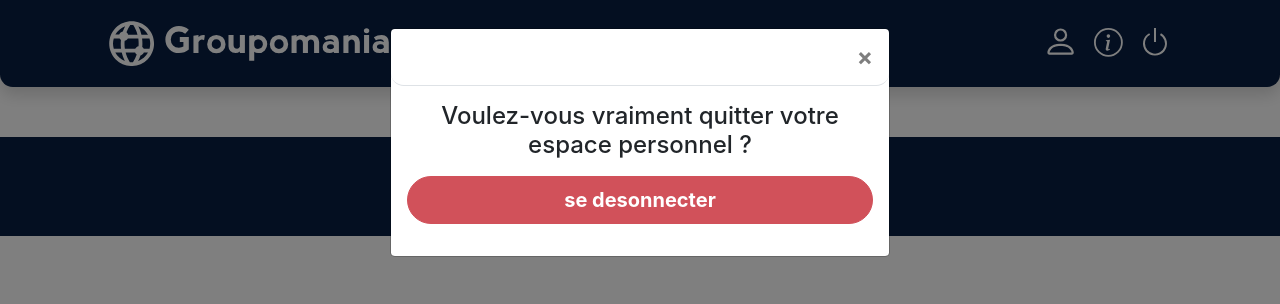
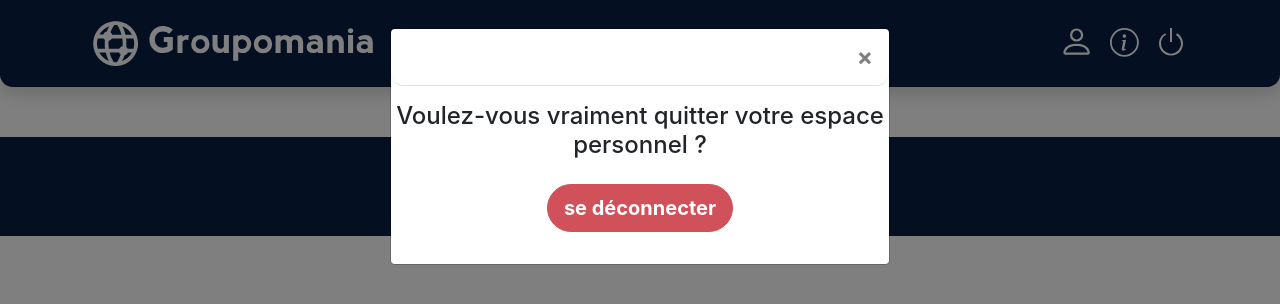
Before and after one commit to MarineFlora/MarineRapeneau_7_08112021, a Vue app in the folder frontend/: page / in a window 1280 px wide. Both pictures are taken after a click on the link 1155 px from the left and 43 px from the top of the page. Shown: the top 304 px of the page. Built offline with nearby package versions, Linux system fonts and the light colour scheme.

Commit message:
ajout tooltip hover header icons

```diff
--- a/frontend/src/components/TheHeader.vue
+++ b/frontend/src/components/TheHeader.vue
@@ -1,7 +1,7 @@
 <template>
     <header class="py-2 bg-dark shadow">
         <b-container>
-            <b-navbar>
+            <b-navbar class="px-0">
 
                 <b-navbar-brand href="/" class="mx-2">
                     <b-img
@@ -20,7 +20,12 @@
                 </b-navbar-brand>
 
                 <b-navbar-nav class="ml-auto align-items-center">
-                    <b-nav-item to="/user-profile" @mouseover="hoverProfile = true" @mouseleave="hoverProfile = false">
+                    <b-nav-item
+                        to="/user-profile"
+                        @mouseover="hoverProfile = true"
+                        @mouseleave="hoverProfile = false"
+                        v-b-tooltip.hover.v-primary
+                        title="profil">
                             <b-icon
                                 v-if="!hoverProfile"
                                 icon="person"
@@ -32,11 +37,15 @@
                                 icon="person-fill"
                                 variant="primary"
                                 font-scale="2.2"
-                            title="profil"
                             ></b-icon>
                     </b-nav-item>
 
-                    <b-nav-item to="/about" @mouseover="hoverInfo = true" @mouseleave="hoverInfo = false">
+                    <b-nav-item
+                        to="/about"
+                        @mouseover="hoverInfo = true"
+                        @mouseleave="hoverInfo = false"
+                        v-b-tooltip.hover.v-primary
+                        title="à propos">
                             <b-icon
                                 v-if="!hoverInfo"
                                 icon="info-circle"
@@ -48,26 +57,24 @@
                                 icon="info-circle-fill"
                                 variant="primary"
                                 font-scale="1.8"
-                            title="à propos"
                             ></b-icon>
                     </b-nav-item>
 
-                    <b-nav-item>
+                    <b-nav-item v-b-tooltip.hover.v-primary title="se déconnecter">
                         <b-icon
                             icon="power"
                             font-scale="2"
                             class="logout-icon"
-                            title="se deconnecter"
                             v-b-modal.my-modal
                         ></b-icon>
 
                         <b-modal id="my-modal" hide-footer>
-                            <div class="text-center">
+                            <b-row class="text-center flex-column align-items-center">
                                 <h4>Voulez-vous vraiment quitter votre espace personnel ?</h4>
                                 <router-link :to="{name: 'Login'}">
-                                    <BaseButton button-title="se desonnecter"/>
+                                    <BaseButton button-title="se déconnecter"/>
                                 </router-link>
-                            </div>
+                            </b-row>
                         </b-modal>
                     </b-nav-item>
                 </b-navbar-nav>
```
Also changed, not shown: frontend/src/assets/images/LauraLoiseau.png (added). Lines whose indentation alone changed are shown as unchanged.
